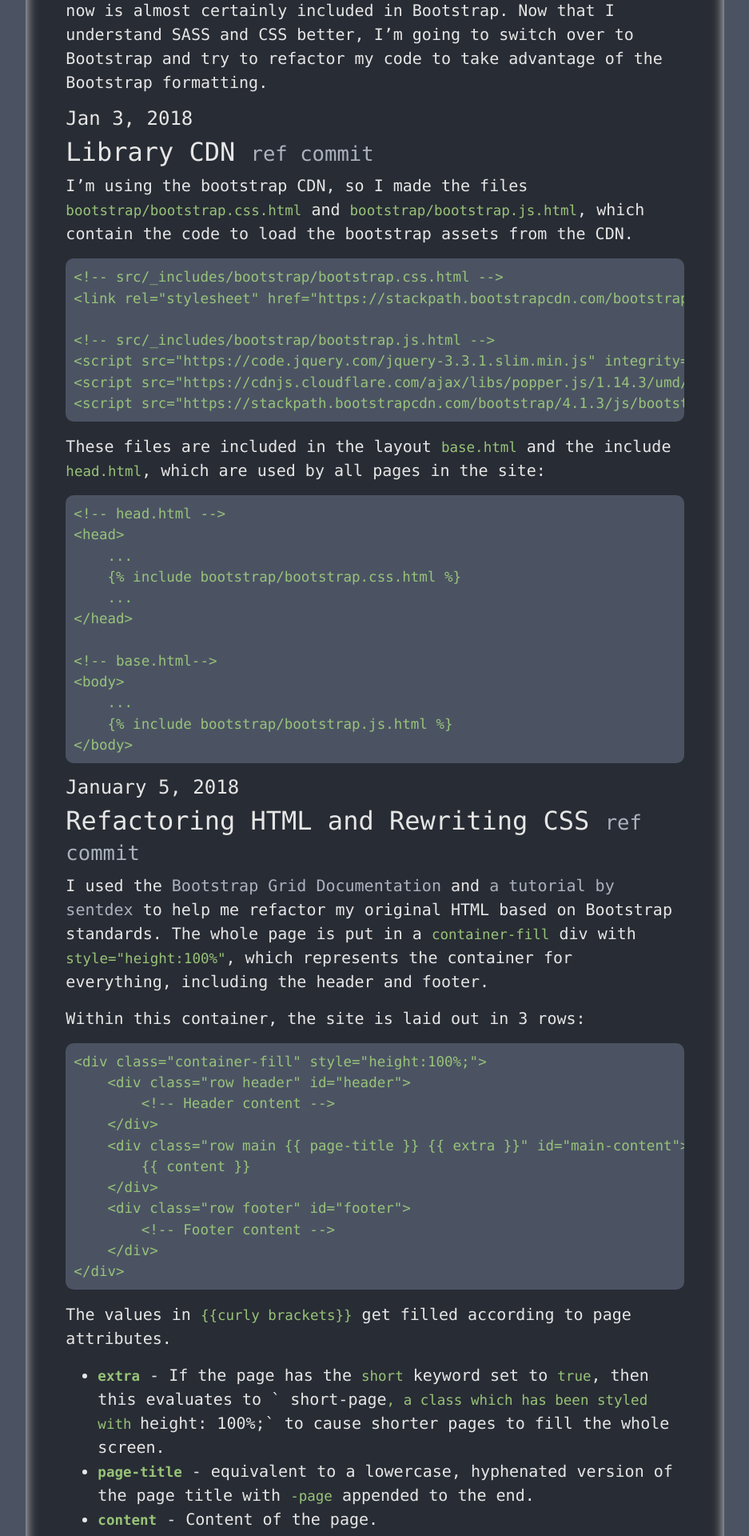
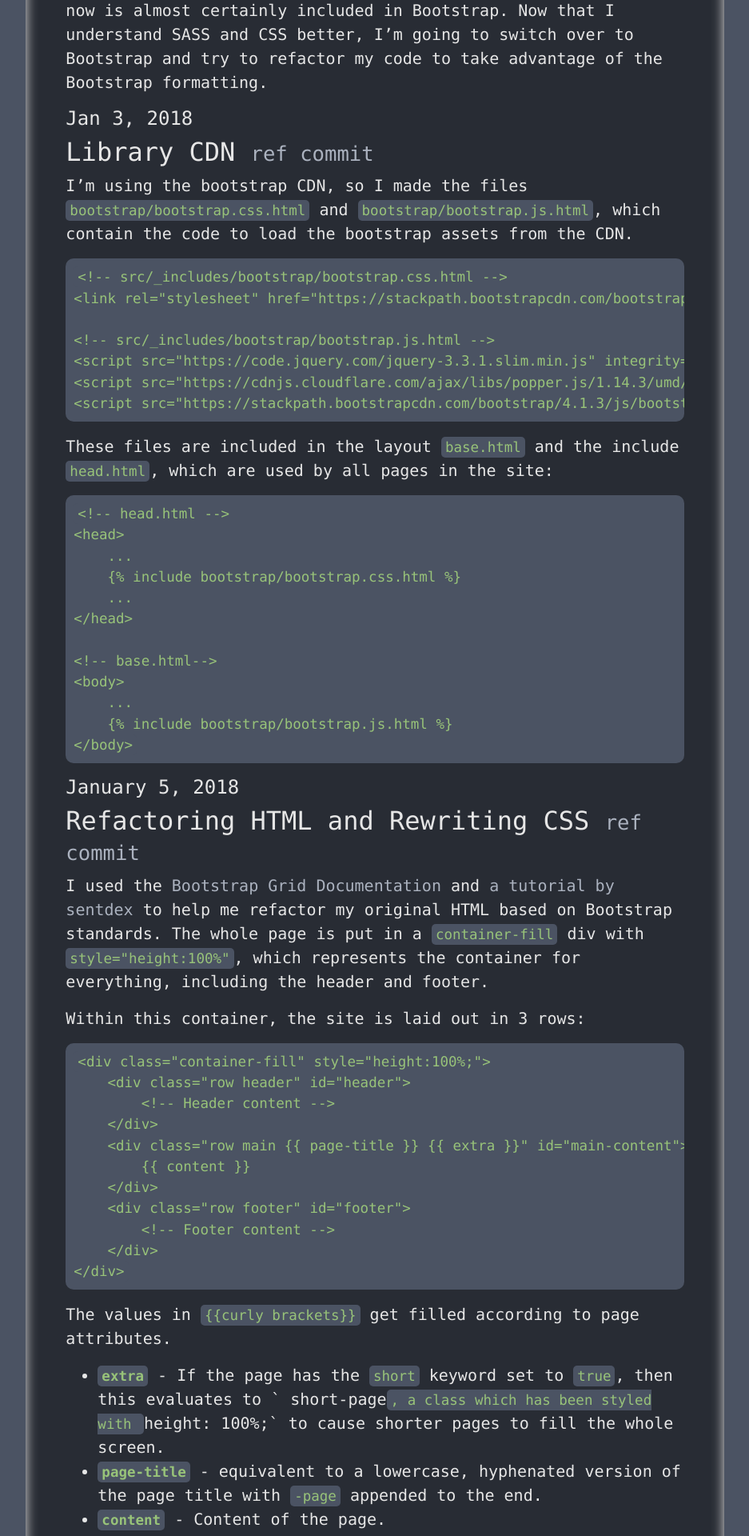
Before and after one commit to A1Liu/a1liu.github.io, a Jekyll site: the page built from collections/_posts/2019-01-05-integrating-bootstrap.md, in a window 1280 px wide. Shown: the part 525-2445 px from the top of the page at 80% size, without its empty margins (171-1108 px from the left). Built offline with Jekyll 4.4.1, drawn with Linux system fonts in a browser that asks for light colours.

Commit message:
added some background for code tags

```diff
--- a/src/_sass/__init__/theme.scss
+++ b/src/_sass/__init__/theme.scss
@@ -5,8 +5,11 @@ $global-background: $atom-one-dark-gutter;//html, body
 $anchor-tag-hover: $atom-one-dark-blue;
 $main-div-background: $atom-one-dark-bg;
 $header-footer-background: $black;
+$shadow-color: $light-gray;
+
+$code-background-color: $global-background;
 $code-tag-color: $atom-one-dark-green;
-$shadow-color: $light-gray;
+
 
 $font-family: $atom-default-fonts;
 $font-size: 20px;
--- a/src/_sass/base/config.scss
+++ b/src/_sass/base/config.scss
@@ -1,4 +1,4 @@
-html, body, pre {
+html, body {
     height: 100%;
 	background: $global-background;
 }
@@ -11,11 +11,20 @@ body {
 
 pre {
     padding: 10px;
-    border: 10px $global-background;
     border-radius: 10px;
 }
 
-pre, code { color: $code-tag-color; }
+code {
+    padding: 3px;
+    padding-left: 5px;
+    padding-right: 5px;
+    border-radius: 5px;
+}
+
+code, pre {
+    background: $code-background-color;
+    color: $code-tag-color;
+}
 
 a {
 	@include transition(.4s);
```
